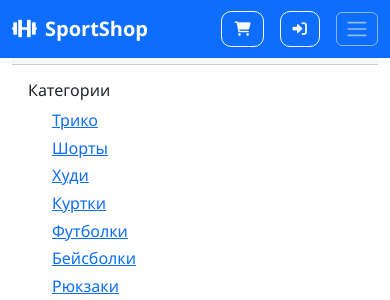
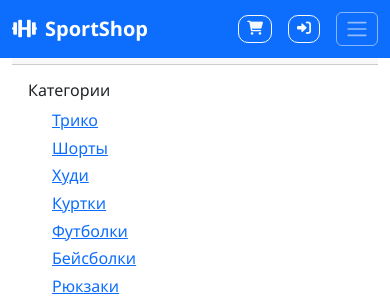
Before and after one commit to MikeKot92/shop_71, a Django app: page /page/1/ in a window 390 px wide. Shown: the top 300 px of the page. Run offline with Django 5.2, Linux system fonts and the light colour scheme; data comes from the database, SQL or seed files in the repository.

Commit message:
fix icons size

```diff
--- a/static/css/styles.css
+++ b/static/css/styles.css
@@ -357,10 +357,20 @@ html {
     margin-left: auto;
   }
 
+  /* Smaller buttons and icons on mobile */
   .mobile-nav-icons .btn {
-    padding: 0.375rem 0.75rem;
-    font-size: 0.9rem;
+    padding: 0.25rem 0.5rem;
+    font-size: 0.75rem;
   }
+
+  .mobile-nav-icons .btn i {
+    font-size: 0.875rem;
+  }
+
+  #cart_badge .btn i {
+    font-size: 0.875rem;
+  }
+  /* </CHANGE> */
 
   .navbar-toggler {
     padding: 0.25rem 0.5rem;
```
